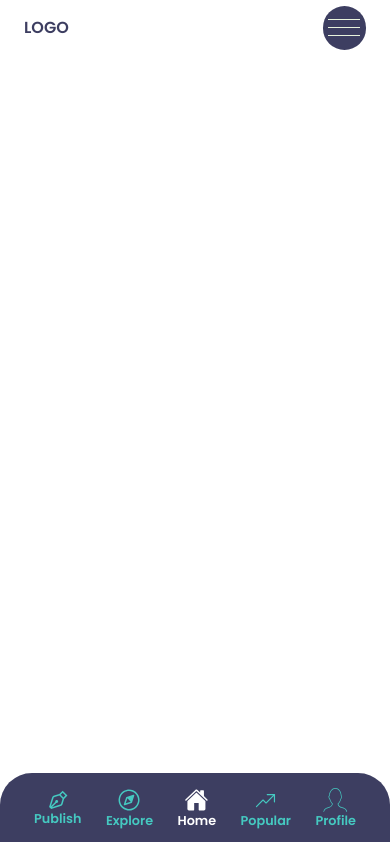
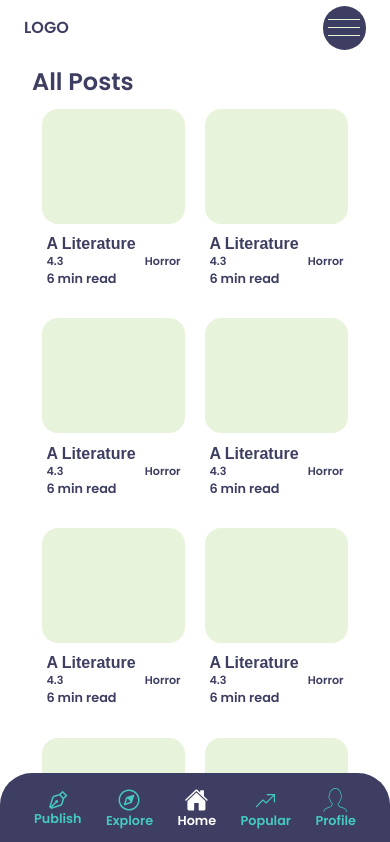
Before and after one commit to Subhra264/hemontika, a React (Create React App) app in the folder frontend/: page /home in a window 390 px wide. Shown: the top 842 px of the page. Built offline with nearby package versions, Linux system fonts and the light colour scheme.

Commit message:
Add AllPosts, AllPostsList, update ResponsiveWrapper

```diff
--- a/frontend/src/App.tsx
+++ b/frontend/src/App.tsx
@@ -9,6 +9,7 @@ import SubMenuBar from './components/SubMenuBar/SubMenuBar';
 import MenuBar from './components/MenuBar/MenuBar';
 import ProtectedRoute from './components/ProtectedRoute';
 import PublishRouter from './components/Publish/PublishRouter';
+import AllPosts from './components/AllPosts/AllPosts';
 
 function App() {
   const { isMobile, width } = useViewport();
@@ -26,6 +27,9 @@ function App() {
         <Route path='/sign-up'>
           <SignUp />
         </Route>
+        <Route path='/home'>
+          <AllPosts />
+        </Route>
         <ProtectedRoute path='/publish'>
           <PublishRouter />
         </ProtectedRoute>
--- /dev/null
+++ b/frontend/src/components/AllPosts/AllPosts.tsx
@@ -0,0 +1,13 @@
+import ResponsiveWrapper from '../ResponsiveWrapper/ResponsiveWrapper';
+import AllPostsList from './AllPostsList/AllPostsList';
+
+const AllPosts: React.FC = (props) => {
+    return (
+        <ResponsiveWrapper>
+            <h2>All Posts</h2>
+            <AllPostsList />
+        </ResponsiveWrapper>
+    );
+};
+
+export default AllPosts;
--- /dev/null
+++ b/frontend/src/components/AllPosts/AllPostsList/AllPostsList.scss
@@ -0,0 +1,8 @@
+.all-posts-list {
+    display: grid;
+    grid-template-columns: repeat(auto-fit, minmax(8rem, 1fr));
+
+    .card {
+        width: auto !important;
+    }
+}
--- /dev/null
+++ b/frontend/src/components/AllPosts/AllPostsList/AllPostsList.tsx
@@ -0,0 +1,20 @@
+import Card from '../../Cards/Card';
+import './AllPostsList.scss';
+
+const AllPostsList: React.FC = (props) => {
+    return (
+        <div className="all-posts-list">
+            <Card />
+            <Card />
+            <Card />
+            <Card />
+            <Card />
+            <Card />
+            <Card />
+            <Card />
+            <Card />
+        </div>
+    );
+};
+
+export default AllPostsList;
--- a/frontend/src/components/Cards/Card.scss
+++ b/frontend/src/components/Cards/Card.scss
@@ -1,9 +1,14 @@
 @import 'src/utils/styles.scss';
 
 .card {
-    width: 7rem;
+    width: 10rem;
     display: inline-block;
     padding: 0.4rem;
+    margin: 0.2rem;
+
+    .mobile & {
+        width: 8rem;
+    }
 
     .card-img {
         border-radius: 1rem;
@@ -13,7 +18,7 @@
     }
 
     .card-details {
-        padding: 0.7rem 0.3rem;
+        padding: 0.7em 0.3em;
 
         .card-title {
             font-weight: bold;
@@ -27,11 +32,11 @@
         .card-impression {
             display: flex;
             justify-content: space-between;
-            font-size: 0.7rem;
+            font-size: 0.7em;
         }
 
         .card-read-time {
-            font-size: 0.8rem;
+            font-size: 0.8em;
         }
     }
 
--- a/frontend/src/components/MenuBar/MenuBar.scss
+++ b/frontend/src/components/MenuBar/MenuBar.scss
@@ -10,7 +10,6 @@
     justify-content: space-between;
     padding: 0.4rem 1.5rem;
     background-color: rgba(255, 255, 255, 0.699);
-
 }
 
 .mobile {
--- a/frontend/src/components/ResponsiveWrapper/ResponsiveWrapper.scss
+++ b/frontend/src/components/ResponsiveWrapper/ResponsiveWrapper.scss
@@ -3,6 +3,6 @@
     padding: 4rem 5rem;
 
     .mobile & {
-        padding: 2rem;
+        padding: 4rem 2rem;
     }
 }
--- a/frontend/src/components/ResponsiveWrapper/ResponsiveWrapper.tsx
+++ b/frontend/src/components/ResponsiveWrapper/ResponsiveWrapper.tsx
@@ -1,7 +1,7 @@
 import './ResponsiveWrapper.scss';
 
 interface ResponsiveWrapperProps {
-    className: string;
+    className?: string;
 }
 
 const ResponsiveWrapper: React.FC<ResponsiveWrapperProps> = (props) => {
```
